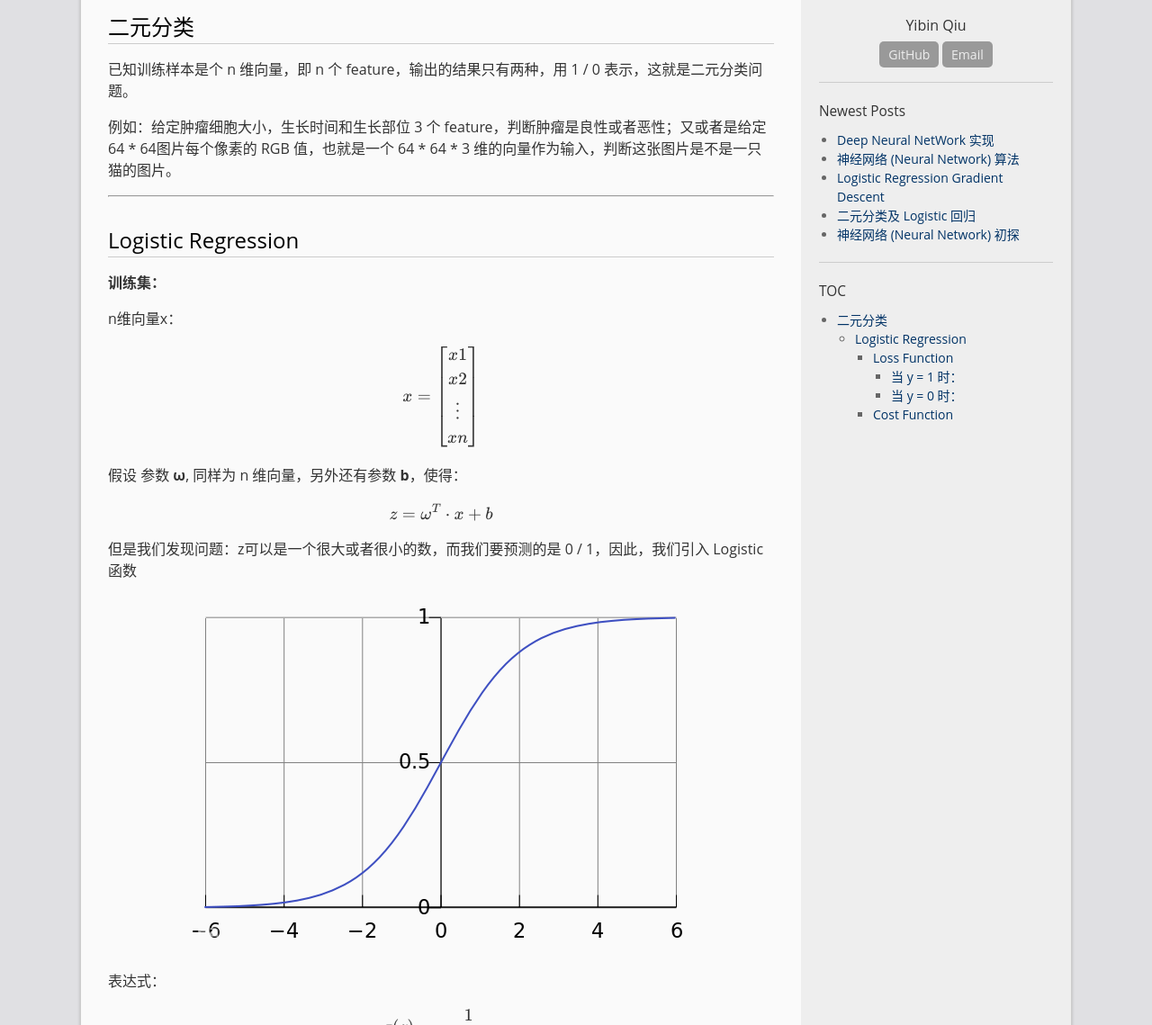
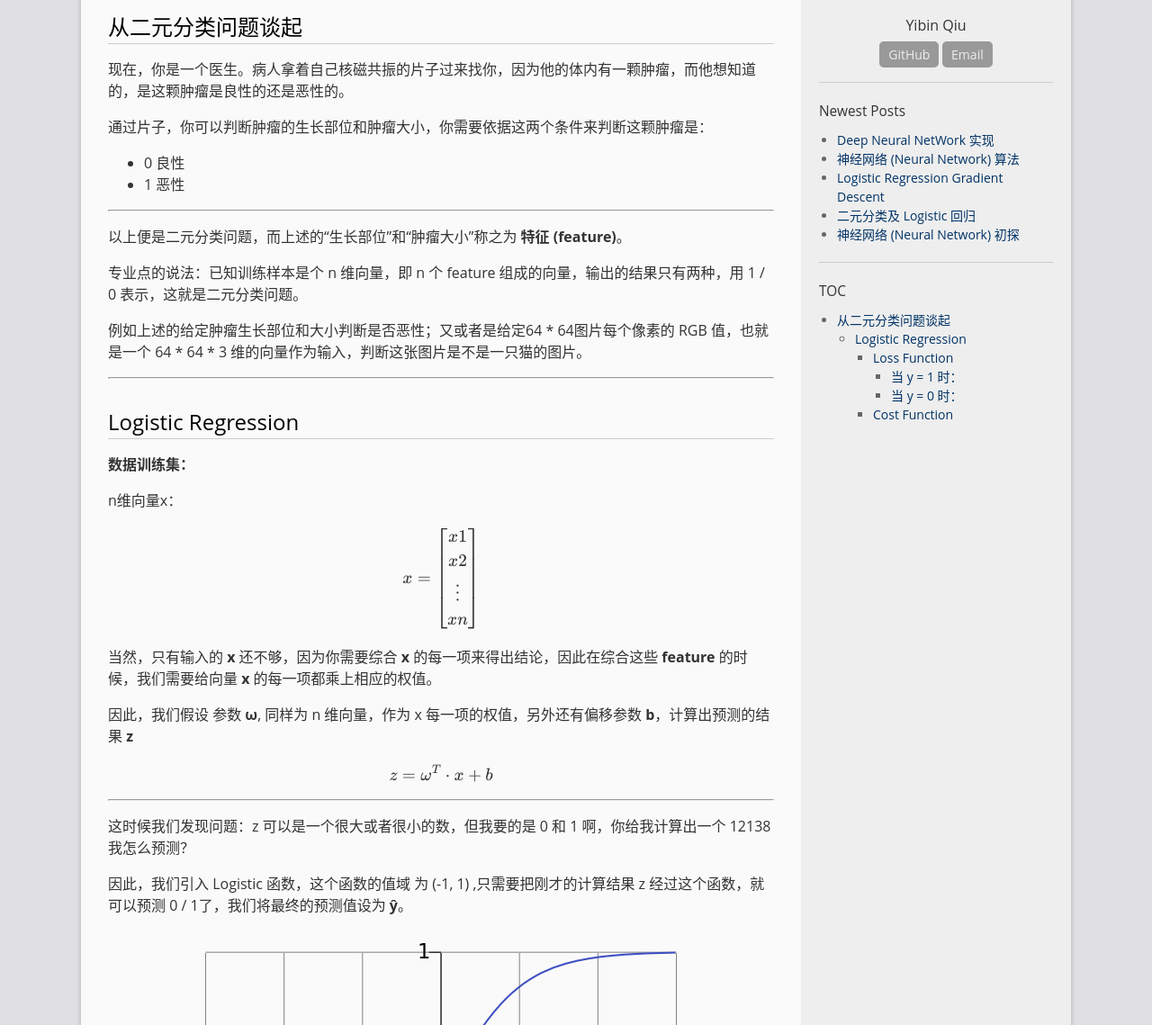
Before and after one commit to qyb225/qyb225.github.io, a Jekyll site: the page built from _posts/2017-08-12-Logistic-Regression.md, in a window 1280 px wide and 1400 px high, cut to the strip 261-1400 px from the top of the window. Shown: the whole strip at 90% size. Built offline with Jekyll 4.4.1, drawn with Linux system fonts in a browser that asks for light colours; formulas are drawn with MathJax 3; some of the changed text lies outside the part shown.

Commit message:
add info

```diff
--- a/_posts/2017-08-12-Logistic-Regression.md
+++ b/_posts/2017-08-12-Logistic-Regression.md
@@ -7,17 +7,29 @@ permalink: /deep-learning/logistic-regression
 ---
 
 
-# 二元分类
+# 从二元分类问题谈起
 
-已知训练样本是个 n 维向量，即 n 个 feature，输出的结果只有两种，用 1 / 0 表示，这就是二元分类问题。
+现在，你是一个医生。病人拿着自己核磁共振的片子过来找你，因为他的体内有一颗肿瘤，而他想知道的，是这颗肿瘤是良性的还是恶性的。
 
-例如：给定肿瘤细胞大小，生长时间和生长部位 3 个 feature，判断肿瘤是良性或者恶性；又或者是给定64 * 64图片每个像素的 RGB 值，也就是一个 64 * 64 * 3 维的向量作为输入，判断这张图片是不是一只猫的图片。
+通过片子，你可以判断肿瘤的生长部位和肿瘤大小，你需要依据这两个条件来判断这颗肿瘤是：
+
+* 0 良性
+* 1 恶性
+
+---
+
+以上便是二元分类问题，而上述的“生长部位”和“肿瘤大小”称之为 **特征 (feature)**。
+
+
+专业点的说法：已知训练样本是个 n 维向量，即 n 个 feature 组成的向量，输出的结果只有两种，用 1 / 0 表示，这就是二元分类问题。
+
+例如上述的给定肿瘤生长部位和大小判断是否恶性；又或者是给定64 * 64图片每个像素的 RGB 值，也就是一个 64 * 64 * 3 维的向量作为输入，判断这张图片是不是一只猫的图片。
 
 ---
 
 ## Logistic Regression
 
-**训练集：**
+**数据训练集：**
 
 n维向量x：
 
@@ -33,13 +45,19 @@ x =
 \right]
 $$
 
-假设 参数 **&omega;**, 同样为 n 维向量，另外还有参数 **b**，使得：
+当然，只有输入的 **x** 还不够，因为你需要综合 **x** 的每一项来得出结论，因此在综合这些 **feature** 的时候，我们需要给向量 **x** 的每一项都乘上相应的权值。
+
+因此，我们假设 参数 **&omega;**, 同样为 n 维向量，作为 x 每一项的权值，另外还有偏移参数 **b**，计算出预测的结果 **z**
 
 $$
 z = \omega^T· x + b
 $$
 
-但是我们发现问题：z可以是一个很大或者很小的数，而我们要预测的是 0 / 1，因此，我们引入 Logistic 函数
+---
+
+这时候我们发现问题：z 可以是一个很大或者很小的数，但我要的是 0 和 1 啊，你给我计算出一个 12138 我怎么预测？
+
+因此，我们引入 Logistic 函数，这个函数的值域 为 (-1, 1) ,只需要把刚才的计算结果 z 经过这个函数，就可以预测 0 / 1了，我们将最终的预测值设为 **ŷ**。
 
 ![network](../images/deep-learning/logistics.png)
 
@@ -54,6 +72,10 @@ $$
 ---
 
 ### Loss Function
+
+所谓 Loss Function，指的就是你的预测值与正确值的偏差程度。做一个简单的类比，你的神经网络给出的预测值 **ŷ** 就像考试的时候你写在卷面的答案，而 **y** 是考试的标准答案。我们则希望“偏差”越小越好，即 Loss Function 越小越好。
+
+Loss Function 用以下方法计算：
 
 $$
 L(\hat{y}, y) = -(y\log \hat{y} + (1-y)\log (1 - \hat{y}))
@@ -79,7 +101,7 @@ $$L(\hat{y}, y) = - \log (1 - \hat{y})$$
 
 ### Cost Function
 
-Cost Function 为 m 个样例中所有 Loss Function 的算术平均：
+Cost Function 为所有参与训练的 m 个样例中，所有 Loss Function 的算术平均：
 
 $$
 \begin{aligned}
```
Also changed, not shown: _posts/2017-08-23-Neural-Network-Algorithm.md (+1 -1 lines), _posts/2017-08-28-Deep-Neural-Network.md (+3 -2 lines), about.md (+3 -3 lines).
